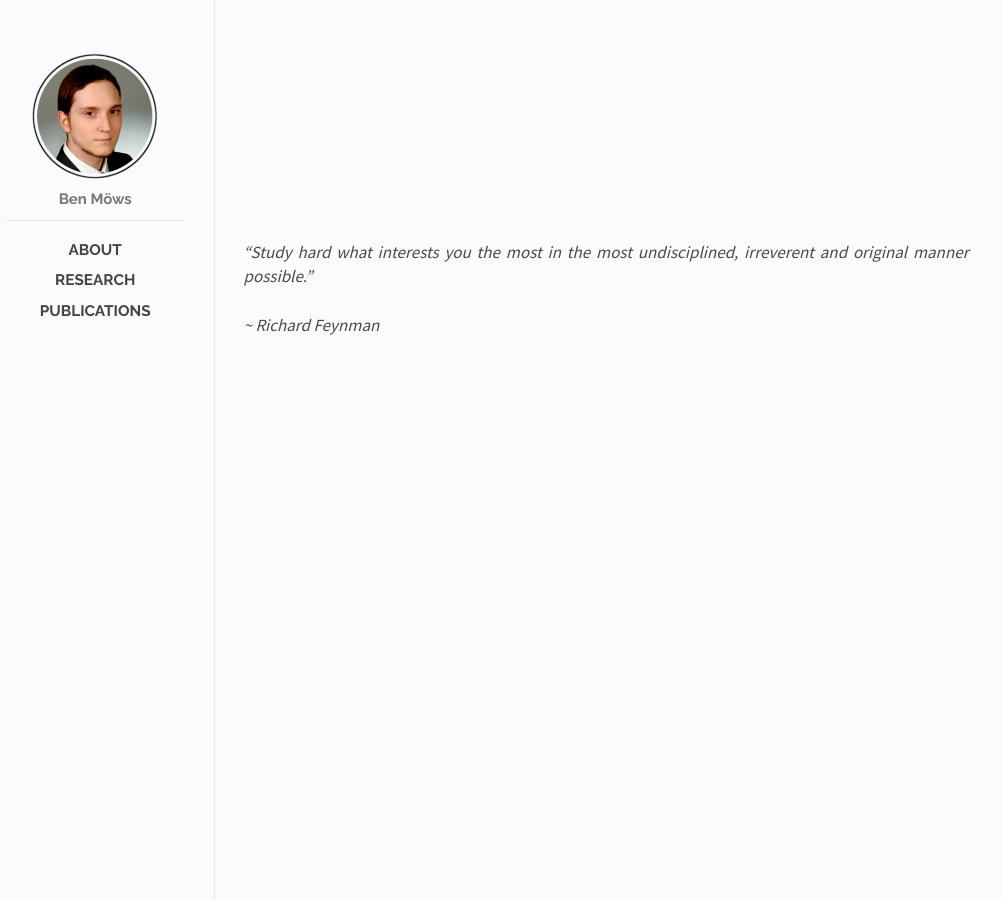
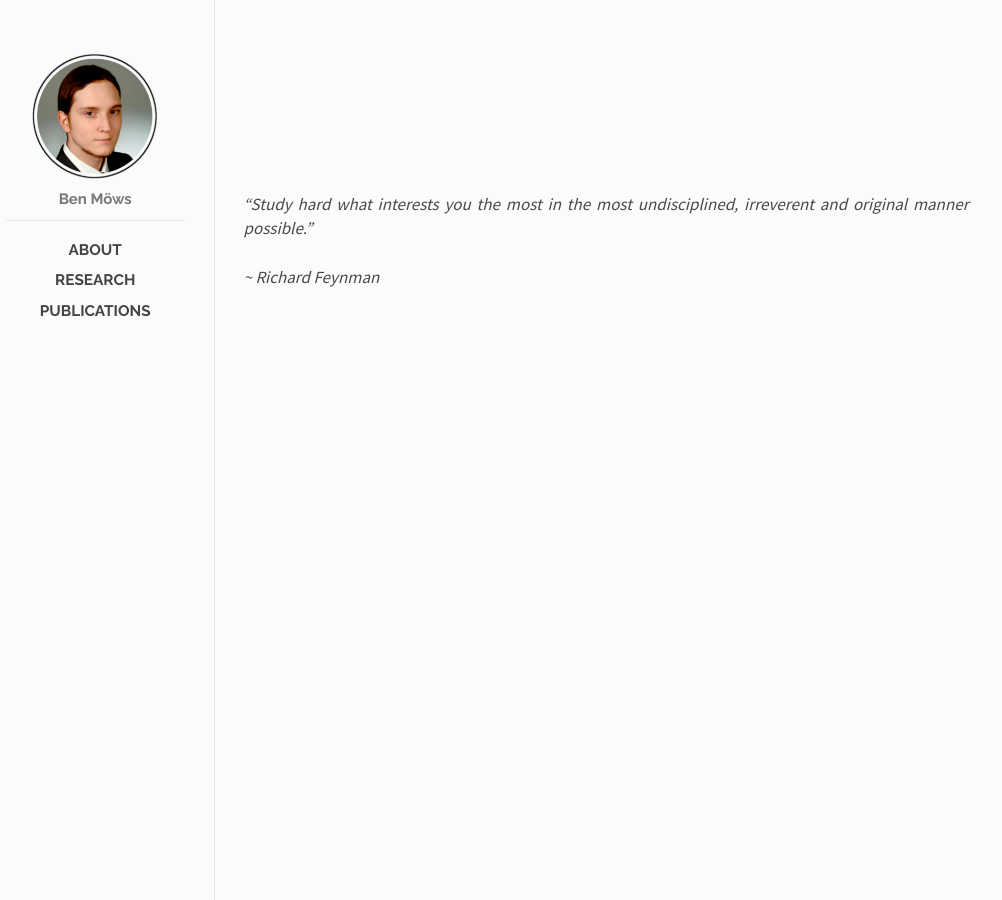
Before and after one commit to moews/moews.github.io, a Jekyll site: the page built from _posts/2017-03-28-home.md, in a window 1280 px wide. Shown: the whole page, without its empty margins (144-1146 px from the left). Built offline with Jekyll 4.4.1, drawn with Linux system fonts in a browser that asks for light colours.

Commit message:
Update 2017-03-28-home.md

```diff
--- a/_posts/2017-03-28-home.md
+++ b/_posts/2017-03-28-home.md
@@ -12,9 +12,9 @@ hidden: true
 <br><br>
 <br><br>
 <br><br>
-<br><br>
 </html>
 
-_"Study hard what interests you the most in the most undisciplined, irreverent and original manner possible."_
+_"Study hard what interests you the most in the most
+undisciplined, irreverent and original manner possible."_
 
 _~ Richard Feynman_
```
